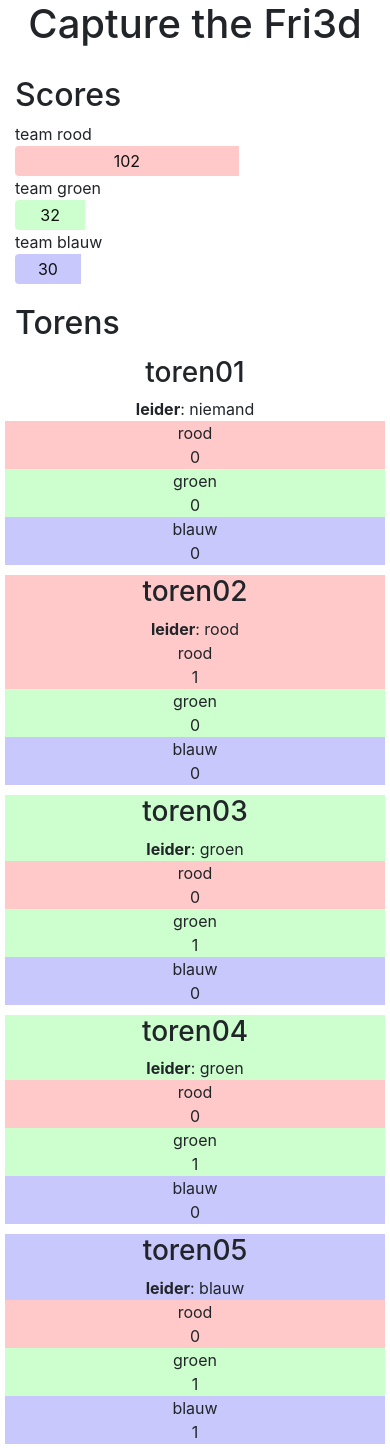
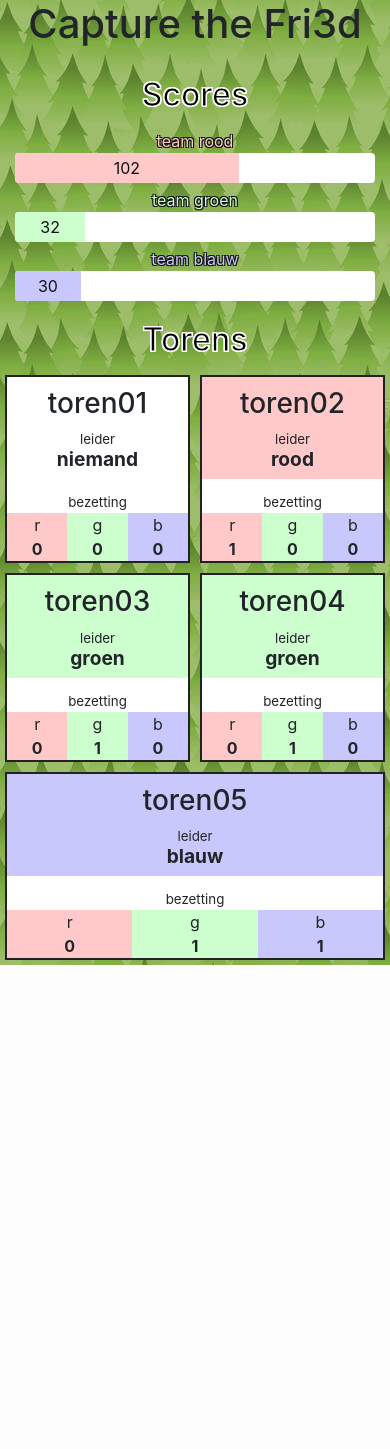
Before and after one commit to kurtbeheydt/capturethefri3d, a PHP site: page / in a window 390 px wide. After the commit the page ends 965 px from the top, so only its background shows below. Run offline with PHP 8.4, Linux system fonts and the light colour scheme; data that the repository does not hold is empty.

Commit message:
simple responsive design

```diff
--- a/www/index.php
+++ b/www/index.php
@@ -40,11 +40,54 @@
 
     <title>Capture The Fri3d</title>
     <style>
+      body {
+        background: url('bg_forest.jpg');
+      }
+
       h1 {
         text-align: center;
       }
+
       h2 {
         margin-top: 20px;
+        text-align: center;
+        margin: 20px auto 10px auto;
+        -webkit-text-stroke: 1px white;
+        color: black;
+        text-shadow: -1px -1px 0 #ffffff,
+        1px -1px 0 #ffffff,
+        -1px 1px 0 #ffffff,
+        1px 1px 0 #ffffff;
+      }
+
+      .tower {
+        border: 2px solid #222222;
+      }
+
+      .tower h3 {
+        margin: 10px auto;
+      }
+
+      .teamName {
+        text-align: center;
+        margin: 5px auto 0px;
+        text-shadow: -1px -1px 0 #111111,
+        1px -1px 0 #111111,
+        -1px 1px 0 #111111,
+        1px 1px 0 #111111;
+      }
+
+      .leadingTitle {
+        font-size: smaller;
+        text-align: center;
+        margin-top: 4px;
+      }
+
+      .leadingTeam {
+        font-weight: bold;
+        position: relative;
+        top: -5px;
+        font-size: larger;
       }
     </style>
   </head>
@@ -59,7 +102,7 @@
             <?php foreach ($data->scores as $team=>$score): ?>
             <div class="row">
               <div class="col">
-                <div class="teamName">team
+                <div class="teamName" style="color: <?php echo teamToColor($team); ?>">team
                   <?php echo $team; ?>
                 </div>
                 <div>
@@ -81,21 +124,32 @@
           <h2>Torens</h2>
           <div class="row">
             <?php foreach ($data->towers as $tower=>$towerData): ?>
-            <div class="col-md" style="margin: 5px; text-align: center; background-color: <?php echo teamToColor($towerData->currentLeadingTeam); ?>">
+            <div class="col tower" style="margin: 5px; text-align: center; background-color: #ffffff;">
+              <div class="row" style="background-color: <?php echo teamToColor($towerData->currentLeadingTeam); ?>">
+                <div class="col">
                   <h3>
                     <?php echo $towerData->name; ?>
                   </h3>
-              <div>
-                <strong>leider</strong>:
+                  <div class="leadingTitle">leider</div>
+                  <div class="leadingTeam">
                     <?php echo $towerData->currentLeadingTeam; ?>
+                  </div>
+                </div>
+              </div>
+              <div class="row" style="margin-top: 10px;">
+                <div class="col">
+                  <div class="leadingTitle">bezetting</div>
+                </div>
               </div>
               <div class="row">
                 <?php foreach ($towerData->teamData as $team=>$teamData): ?>
-                <div class="col-md" style="text-align: center; background-color: <?php echo teamToColor($teamData->teamId); ?>">
+                <div class="col" style="text-align: center; background-color: <?php echo teamToColor($teamData->teamId); ?>">
                   <div style="text-align: center;">
-                    <?php echo $teamData->teamId; ?>
+                    <?php echo substr($teamData->teamId, 0, 1); ?>
                     <br />
+                    <strong>
                       <?php echo $teamData->teamCount; ?>
+                    </strong>
                   </div>
                 </div>
                 <?php endforeach; ?>
```
Also changed, not shown: www/bg_forest.jpg (added). Lines whose indentation alone changed are shown as unchanged.
